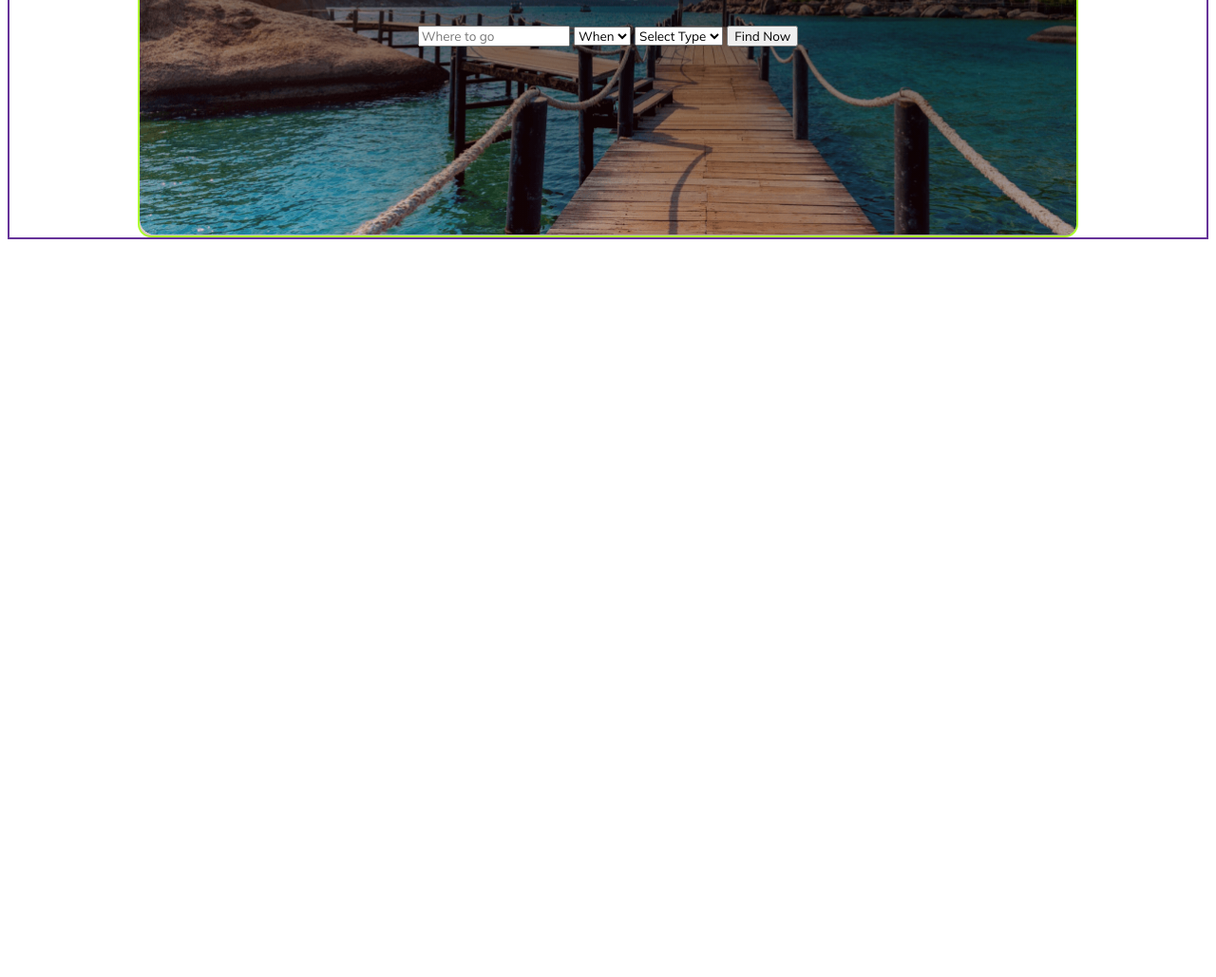
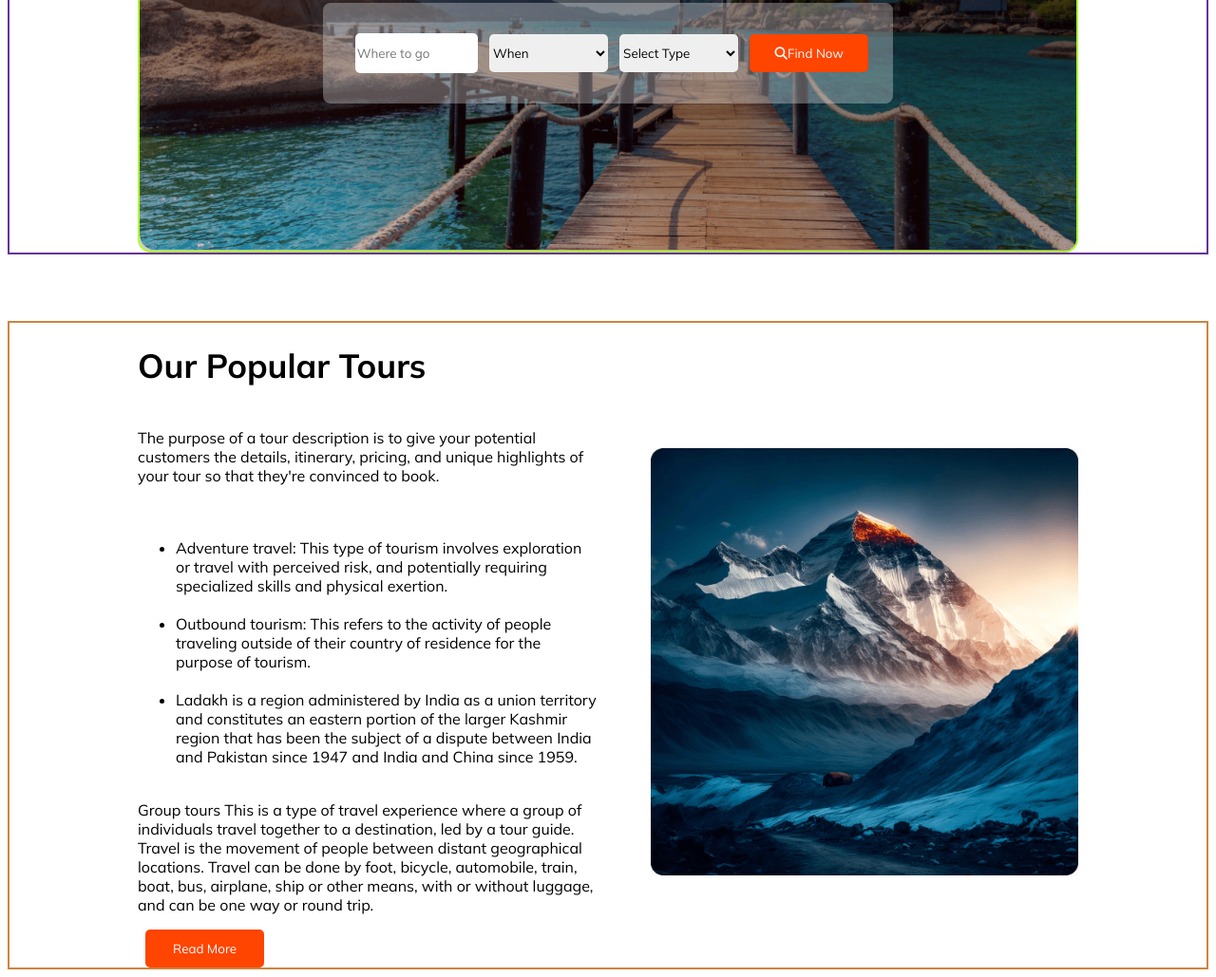
Before and after one commit to asif-444/assignment2-restart8, a plain HTML site: page index.html in a window 1280 px wide. Shown: the part 351-1380 px from the top of the page at 95% size. Before the commit the page ends 800 px from the top, so only its background shows below. Drawn offline with Linux system fonts and the light colour scheme.

Commit message:
added popular section

```diff
--- a/index.html
+++ b/index.html
@@ -6,6 +6,7 @@
     <meta name="viewport" content="width=device-width, initial-scale=1.0">
     <title>TravelExpedia</title>
     <link rel="stylesheet" href="styles/style.css">
+    <script src="https://kit.fontawesome.com/1ea42d5d9e.js" crossorigin="anonymous"></script>
 </head>
 
 <body>
@@ -31,7 +32,8 @@
         <div class="banner-section">
             <div class="explore">
                 <h1>Explore Your Travel</h1>
-                <p>Travel can be done by foot, bicycle, automobile, train, boat, bus, <br> airplane, ship or other means,
+                <p>Travel can be done by foot, bicycle, automobile, train, boat, bus, <br> airplane, ship or other
+                    means,
                     with or
                     without luggage, and can be one way or round trip.</p>
             </div>
@@ -43,13 +45,40 @@
                 <select name="select-type" id="select-type">
                     <option value="select-type">Select Type</option>
                 </select>
-                <button>Find Now</button>
+                <button class="btn-primary"><i class="fa-solid fa-magnifying-glass"></i>Find Now</button>
             </div>
-
         </div>
     </header>
     <!-- main section -->
-    <main></main>
+    <main>
+        <!-- popular section -->
+        <div class="popular-section">
+            <div>
+                <h1>Our Popular Tours</h1>
+                <p>The purpose of a tour description is to give your potential customers the details, itinerary, pricing, and unique highlights of your tour so that they're convinced to book.</p>
+                <ul class="popular-list">
+                    <li>Adventure travel:
+                        This type of tourism involves exploration or travel with perceived risk, and potentially
+                        requiring specialized skills and physical exertion.
+                    </li>
+                    <li>Outbound tourism:
+                        This refers to the activity of people traveling outside of their country of residence for the
+                        purpose of tourism.
+                    </li>
+                    <li>
+                        Ladakh is a region administered by India as a union territory and constitutes an eastern portion of the larger Kashmir region that has been the subject of a dispute between India and Pakistan since 1947 and India and China since 1959.
+                    </li>
+                </ul>
+                <p>Group tours
+                    This is a type of travel experience where a group of individuals travel together to a destination,
+                    led by a tour guide. Travel is the movement of people between distant geographical locations. Travel can be done by foot, bicycle, automobile, train, boat, bus, airplane, ship or other means, with or without luggage, and can be one way or round trip. </p>
+                <button class="btn-primary">Read More</button>
+            </div>
+            <div>
+                <img src="./Images/Mountain.png" alt="">
+            </div>
+        </div>
+    </main>
     <!-- footer section -->
     <footer></footer>
 </body>
--- a/styles/style.css
+++ b/styles/style.css
@@ -2,46 +2,59 @@
 @import url('https://fonts.googleapis.com/css2?family=Mulish:ital,wght@0,200..1000;1,200..1000&display=swap');
 
 /* shared styles */
-*{
+* {
     font-family: "Mulish";
 }
 
-.color-primary{
+.color-primary {
     color: orangered;
 }
+
+.btn-primary {
+    color: white;
+    background-color: orangered;
+    height: 40px;
+    width: 125px;
+}
+
 /* header section */
-header{
+header {
     padding-left: 135px;
     padding-right: 135px;
     border: 2px solid rebeccapurple;
 }
 
 /* nav section */
-.logo-name{
+.logo-name {
     display: flex;
     justify-content: space-between;
     border: 2px solid red;
 }
 
-.logo-name div, ul{
+.logo-name div{
+    gap: 15px;
+}
+
+.logo-name div,
+ul {
     display: flex;
     justify-content: center;
     align-items: center;
 }
 
-.logo-name ul{
+.logo-name ul {
     list-style: none;
     gap: 26px;
     font-size: 18px;
     font-weight: 600;
 }
 
-.logo-name h1{
+.logo-name h1 {
     font-weight: 800;
 }
 
 /* banner section */
-.banner-section{
+.banner-section {
     height: 500px;
     background: linear-gradient(10deg, rgba(99, 0, 0, 0.173) 0%, rgb(3, 1, 1) 100%), url(/Images/Banner.png);
     background-repeat: no-repeat;
@@ -51,12 +64,59 @@ header{
     border: 2px solid greenyellow;
 }
 
-.explore{
+.explore {
     padding-top: 100px;
     text-align: center;
 }
 
-.preference{
+.preference {
     text-align: center;
+    padding-top: 32px;
+    padding-bottom: 32px;
+    border-radius: 8px;
+    background: rgba(255, 255, 255, 0.30);
+    width: 600px;
+    margin: 0 auto;
+}
+
+.preference input,
+select,
+button {
+    height: 40px;
+    width: 125px;
+    border: none;
+    border-radius: 5px;
+    margin-left: 8px;
+}
+
+/* popular section */
+.popular-section{
+    display: flex;
+    justify-content: space-around;
+    align-items: center;
+    text-align: left;
+    margin-top: 70px;
+    padding-left: 135px;
+    padding-right: 135px;
+    gap: 55px;
+    border: 2px solid peru
+}
+
+.popular-list{
+    display: block;
+}
+
+.popular-section img{
+    height: 450px;
+    width: 450px;
     padding-top: 40px;
 }
+
+.popular-section h1{
+    font-weight: 800px;
+    font-size: 35px;
+}
+
+.popular-section p, ul, li{
+    padding-top: 20px;
+}
```
